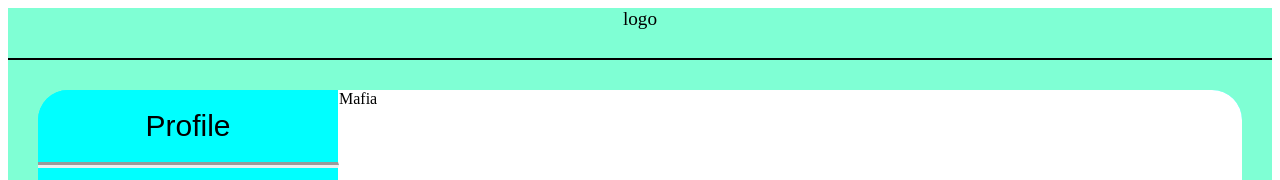
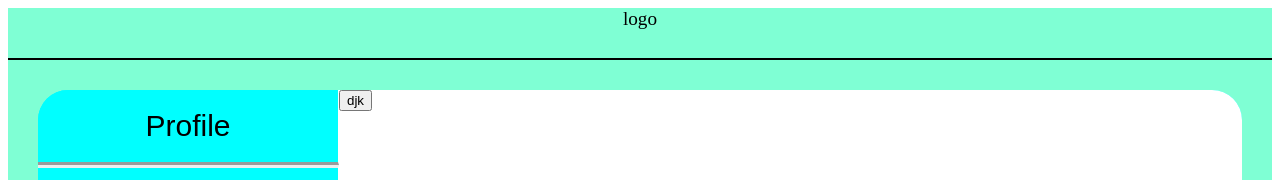
Before and after one commit to kim-wnsgk/daou, a React (Create React App) app: page / in a window 1280 px wide. Both pictures are taken after a click on the button "Mafia". Shown: the top 180 px of the page. Built offline with nearby package versions, Linux system fonts and the light colour scheme.

Commit message:
파이어베이스 성공

```diff
--- a/package.json
+++ b/package.json
@@ -6,7 +6,7 @@
     "@testing-library/jest-dom": "^5.16.5",
     "@testing-library/react": "^13.4.0",
     "@testing-library/user-event": "^13.5.0",
-    "firebase": "^9.14.0",
+    "firebase": "^9.13.0",
     "node-sass": "^8.0.0",
     "react": "^18.2.0",
     "react-circular-progressbar": "^2.1.0",
--- a/src/firebase.js
+++ b/src/firebase.js
@@ -1,6 +1,8 @@
-import firebase from "firebase/app";
-import "firebase/firestore";
+import { initializeApp } from "firebase/app";
+import { getFirestore } from "firebase/firestore";
 
+// TODO: Replace the following with your app's Firebase project configuration
+// See: https://firebase.google.com/docs/web/learn-more#config-object
 const firebaseConfig = {
     apiKey: "AIzaSyA0xgi6P9UcYzDK-FWeuKz9QpDPuG8zjSs",
     authDomain: "daou-870eb.firebaseapp.com",
@@ -11,9 +13,11 @@ const firebaseConfig = {
     measurementId: "G-QW0W6D6QER"
 };
 
-// firebaseConfig 정보로 firebase 시작
-const firebaseApp = firebase.initializeApp(firebaseConfig);
+// Initialize Firebase
+const app = initializeApp(firebaseConfig);
 
-const db = firebaseApp.firestore();
 
-export {firebase, firebaseApp, db};
+// Initialize Cloud Firestore and get a reference to the service
+const db = getFirestore(app);
+
+export {db}
--- a/src/routes/Mafia.js
+++ b/src/routes/Mafia.js
@@ -1,7 +1,24 @@
+import {db} from '../firebase'
+import { collection, addDoc } from "firebase/firestore";
+
+const bdagssf = async () => {
+    try {
+        const docRef = await addDoc(collection(db, "userss"), {
+          first: "Ada",
+          last: "Lovelace",
+          born: 1815
+        });
+        console.log("Document written with ID: ", docRef.id);
+      } catch (e) {
+        console.error("Error adding document: ", e);
+      }
+}
+
 function Mafia() {
+
     return (
         <div>
-            Mafia
+            <button onClick={() => bdagssf()}>djk</button>
         </div>
     );
 }
```
Also changed, not shown: 1 other file (tests, documents, lock files or other folders).
